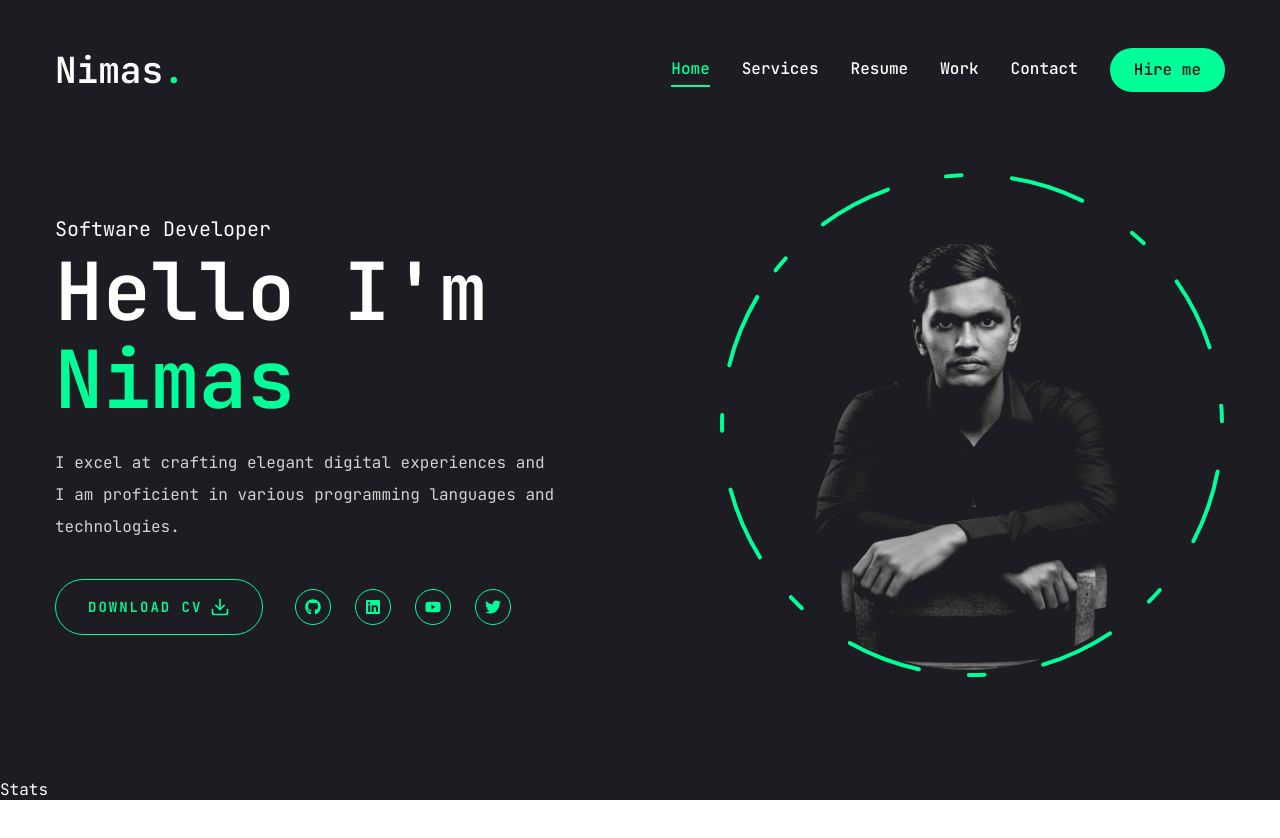
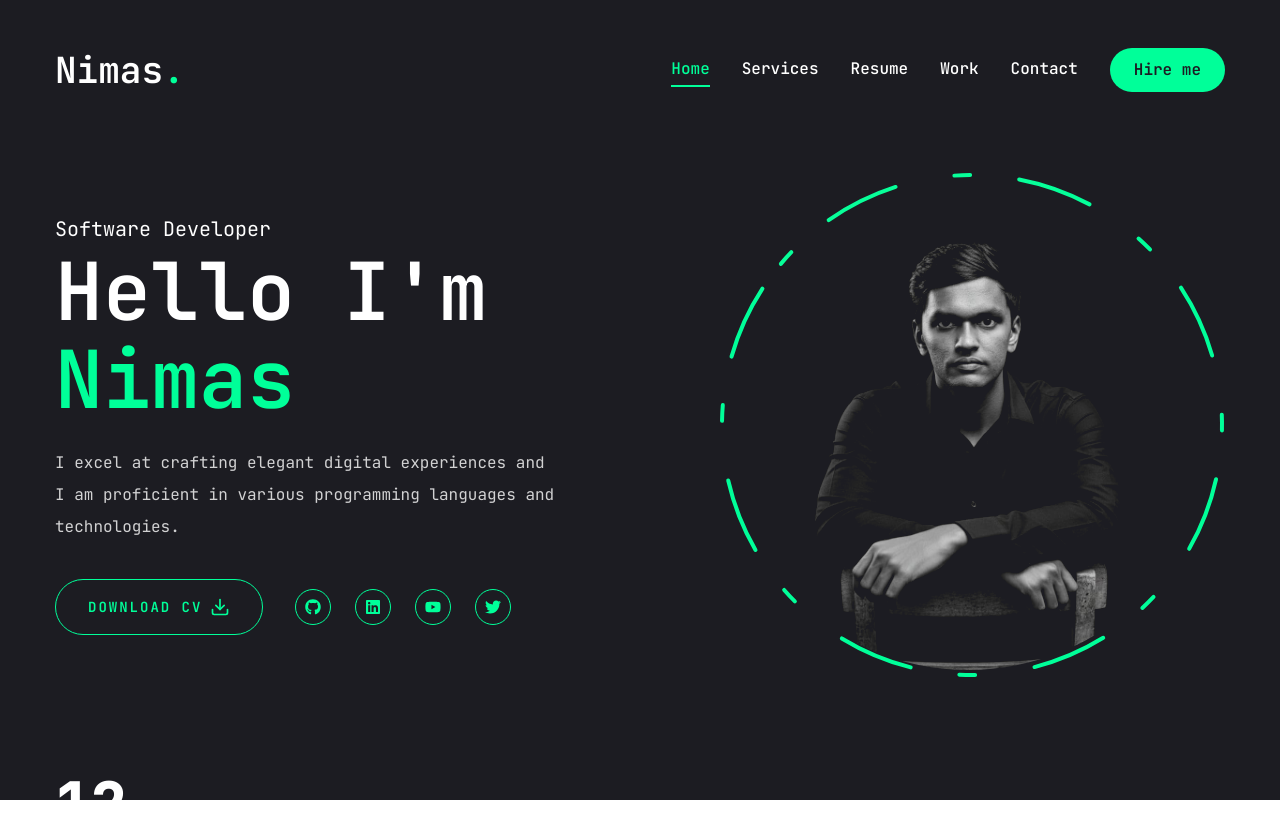
Before and after one commit to Kafoor-Nimas/my-portfolio, a Next.js app: page / in a window 1280 px wide. Shown: the top 838 px of the page. Before the commit the page ends 806 px from the top, so only its background shows below. Built offline with nearby package versions, Linux system fonts and the light colour scheme.

Commit message:
Implement Stats component with animated counters and add react-countup dependency

```diff
--- a/components/Stats.jsx
+++ b/components/Stats.jsx
@@ -21,7 +21,27 @@ const states = [
   },
 ];
 const Stats = () => {
-  return <div>Stats</div>;
+  return (
+    <section>
+      <div className="container mx-auto">
+        <div>
+          {states.map((item, index) => {
+            return (
+              <div key={index}>
+                <CountUp
+                  end={item.num}
+                  duration={5}
+                  delay={2}
+                  className="text-4xl xl:text-6xl font-extrabold"
+                />
+                <p>{item.text}</p>
+              </div>
+            );
+          })}
+        </div>
+      </div>
+    </section>
+  );
 };
 
 export default Stats;
--- a/package.json
+++ b/package.json
@@ -21,6 +21,7 @@
     "lucide-react": "^0.575.0",
     "next": "14.2.3",
     "react": "^18",
+    "react-countup": "^6.5.3",
     "react-dom": "^18",
     "react-icons": "^5.5.0",
     "tailwind-merge": "^3.5.0",
```
Also changed, not shown: 1 other file (tests, documents, lock files or other folders).
